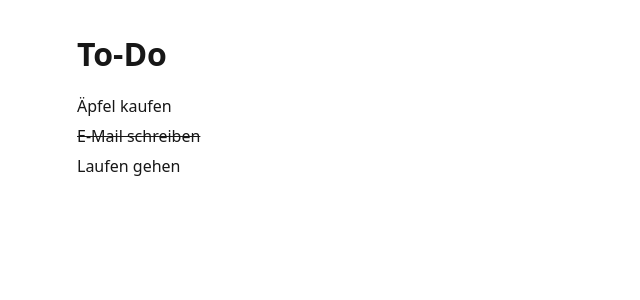
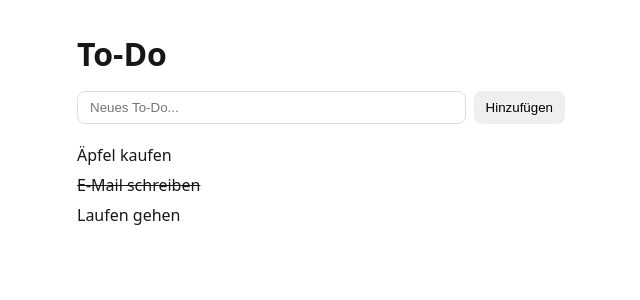
Before and after one commit to AdamKuzniarski/To-do-App2, a Next.js app: page / in a window 1280 px wide. Shown: the top 300 px of the page, without its empty margins (319-959 px from the left). Built offline with nearby package versions, Linux system fonts and the light colour scheme.

Commit message:
add state for listItems and for text + toggleFunction and addFunction

```diff
--- a/components/TodoItem.js
+++ b/components/TodoItem.js
@@ -1,7 +1,11 @@
 import styled from "styled-components";
 
 export default function TodoItem({ todo, onToggle }) {
-  return <Item $completed={todo.completed} onClick={() => onToggle?.(todo.id)}>{todo.text}</Item>;
+  return (
+    <Item $completed={todo.completed} onClick={() => onToggle?.(todo.id)}>
+      {todo.text}
+    </Item>
+  );
 }
 
 const Item = styled.li`
--- a/pages/index.js
+++ b/pages/index.js
@@ -1,6 +1,7 @@
 import styled from "styled-components";
 import TodoList from "@/components/TodoList";
-import TodoForm from "@/components/TodoList";
+import TodoForm from "@/components/TodoForm";
+import { useState } from "react";
 
 const initialTodos = [
   { id: "1", text: "Äpfel kaufen", completed: false },
@@ -9,10 +10,34 @@ const initialTodos = [
 ];
 
 export default function HomePage() {
+  const [todos, setTodos] = useState(initialTodos);
+  const [text, setText] = useState("");
+
+  function handleAdd(event) {
+    event.preventDefault();
+    const clean = text.trim();
+    if (!clean) return;
+
+
+    setTodos((prev) => [
+      ...prev,
+      { id: crypto.randomUUID(), text: clean, completed: false },
+    ]);
+    setText("");
+  }
+
+  function handleToggle(id) {
+    setTodos((prev) =>
+      prev.map((t) => (t.id === id ? { ...t, completed: !t.completed } : t))
+    );
+  }
   return (
     <Main>
       <Title>To-Do</Title>
-      <TodoList todos={initialTodos} />
+      <TodoForm value={text} onChange={setText} onSubmit={handleAdd}>
+        {}
+      </TodoForm>
+      <TodoList todos={todos} onToggle={handleToggle} />
     </Main>
   );
 }
--- a/styles/globals.css
+++ b/styles/globals.css
@@ -1,4 +1,4 @@
-:root {
+ :root {
   --background: #ffffff;
   --foreground: #171717;
 }
```
